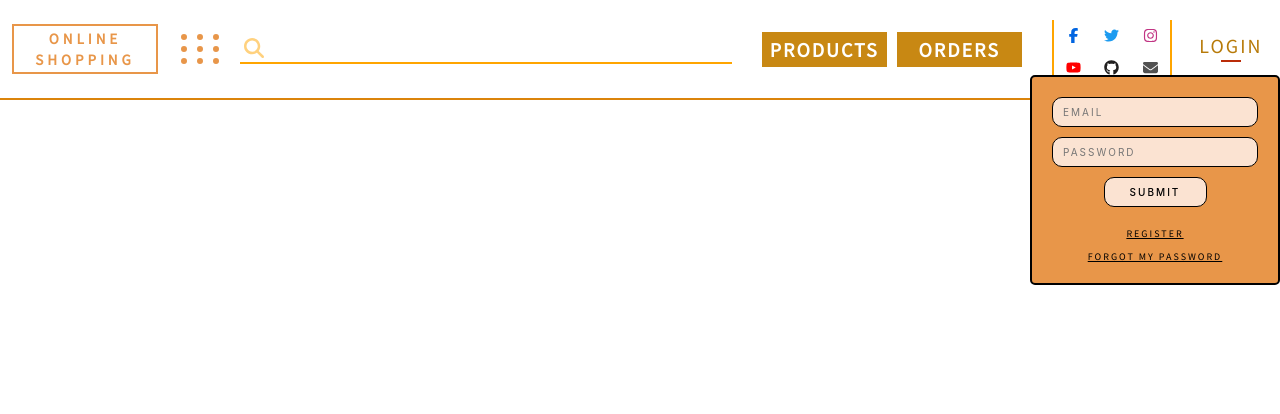
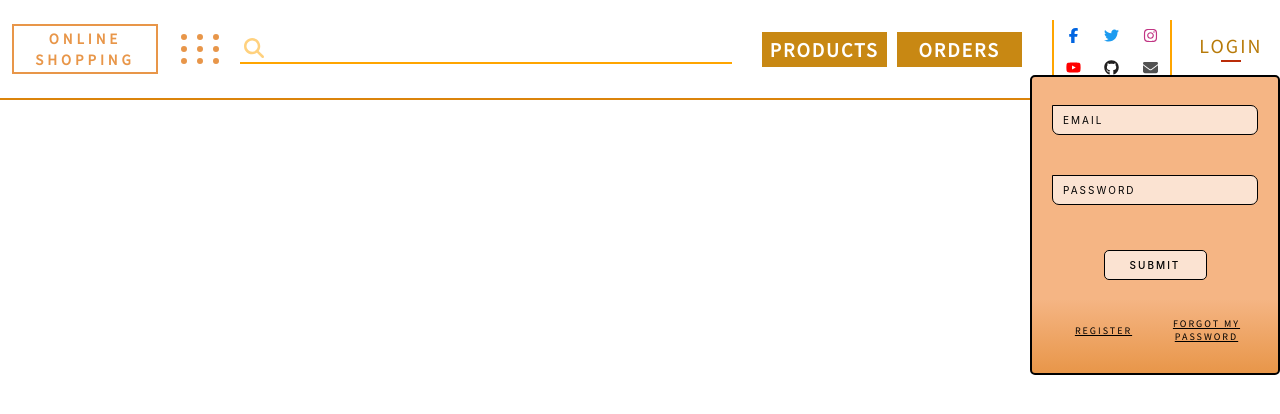
Before and after one commit to cptemre/mern-project-no-2-remote-fashion, a React (Create React App) app in the folder client/: page / in a window 1280 px wide. Shown: the top 414 px of the page. Built offline with nearby package versions, Linux system fonts and the light colour scheme.

Commit message:
Menu styling and mouse handles

```diff
--- a/client/src/components/header/account-info/Login/Login.tsx
+++ b/client/src/components/header/account-info/Login/Login.tsx
@@ -12,8 +12,10 @@ const Login = () => {
   // STATE
   const { state } = useContext(Context);
   // STATE VARIABLES
+  const stateUnderline1 = state.css.underlineWidth1;
   const stateUnderline2 = state.css.underlineWidth2;
   const stateTransitionMs = state.css.transitionMs;
+  // LOGIN ENTER ANIMATION
   const mouseEnterHandle = (
     e: React.MouseEvent<HTMLDivElement, MouseEvent>
   ) => {
@@ -25,8 +27,14 @@ const Login = () => {
     );
   };
 
+  const mouseLeaveHandle = () => {
+    $("#login-button-div")
+      .children(".underline")
+      .stop()
+      .animate({ width: stateUnderline1 }, stateTransitionMs);
+  };
   return (
-    <section id="login-section">
+    <section id="login-section" onMouseLeave={() => mouseLeaveHandle()}>
       <article id="login-article">
         <div id="login-button-div" onMouseEnter={(e) => mouseEnterHandle(e)}>
           <div id="login-div">LOGIN</div>
--- a/client/src/components/header/account-info/Login/LoginArea.tsx
+++ b/client/src/components/header/account-info/Login/LoginArea.tsx
@@ -1,9 +1,66 @@
+import { useState } from "react";
 //* COMPONENTS
 import LoginAreaLinks from "./LoginAreaLinks";
+//* NPMS
+import $ from "jquery";
 //* CSS
 import "../../../../css/header/account-info/login/login-area.css";
 
 const LoginArea = () => {
+  const [selectedInput, setSelectedInput] = useState<string>();
+  // INPUT MOUSE ENTER HANDLE
+  const mouseEnterHandle = (
+    e: React.MouseEvent<HTMLInputElement, MouseEvent>
+  ) => {
+    const inputType = $(e.currentTarget).attr("id") === "login-button";
+    if (inputType) {
+      $(e.currentTarget).css({
+        backgroundColor: "var(--orange-color-1)",
+        boxShadow: "0 0 0 0.1rem white",
+        borderColor: "transparent",
+      });
+    } else {
+      $(e.currentTarget).css({
+        backgroundColor: "var(--soft-white-color-1)",
+        boxShadow: "0 0 0 0.1rem black",
+      });
+    }
+  };
+  const mouseLeaveHandle = (
+    e: React.MouseEvent<HTMLInputElement, MouseEvent>
+  ) => {
+    const inputType = $(e.currentTarget).attr("id") === "login-button";
+    if (inputType) {
+      $(e.currentTarget).css({
+        backgroundColor: "var(--orange-color-3)",
+        boxShadow: "none",
+        borderColor: "black",
+      });
+    } else {
+      const isNameSame = $(e.currentTarget).attr("name") === selectedInput;
+      if (!isNameSame) {
+        $(e.currentTarget).css({
+          boxShadow: "none",
+          backgroundColor: "var(--orange-color-3)",
+        });
+      }
+    }
+  };
+  const focusHandle = (e: React.FocusEvent<HTMLInputElement, Element>) => {
+    $(e.currentTarget).css({
+      boxShadow: "0 0 0 0.1rem black",
+      backgroundColor: "var(--soft-white-color-1)",
+    });
+    const name = $(e.currentTarget).attr("name");
+    setSelectedInput(name);
+  };
+  const blurHandle = (e: React.FocusEvent<HTMLInputElement, Element>) => {
+    $(e.currentTarget).css({
+      boxShadow: "none",
+      backgroundColor: "var(--orange-color-3)",
+    });
+    setSelectedInput("");
+  };
   return (
     <section id="login-area-section">
       <form onSubmit={(e) => e.preventDefault()} id="login-form">
@@ -12,14 +69,28 @@ const LoginArea = () => {
           className="login-input"
           name="email"
           placeholder="EMAIL"
+          onMouseEnter={(e) => mouseEnterHandle(e)}
+          onMouseLeave={(e) => mouseLeaveHandle(e)}
+          onFocus={(e) => focusHandle(e)}
+          onBlur={(e) => blurHandle(e)}
         />
         <input
           type="password"
           className="login-input"
           name="password"
           placeholder="PASSWORD"
+          onMouseEnter={(e) => mouseEnterHandle(e)}
+          onMouseLeave={(e) => mouseLeaveHandle(e)}
+          onFocus={(e) => focusHandle(e)}
+          onBlur={(e) => blurHandle(e)}
         />
-        <input type="submit" id="login-button" value="SUBMIT" />
+        <input
+          type="submit"
+          id="login-button"
+          value="SUBMIT"
+          onMouseEnter={(e) => mouseEnterHandle(e)}
+          onMouseLeave={(e) => mouseLeaveHandle(e)}
+        />
       </form>
       <LoginAreaLinks />
     </section>
--- a/client/src/css/header/account-info/login/login-area-links.css
+++ b/client/src/css/header/account-info/login/login-area-links.css
@@ -1,5 +1,4 @@
 #login-area-links-section {
-  flex-direction: column;
   row-gap: 1rem;
 }
 
@@ -7,8 +6,6 @@
   font-size: 1rem;
   text-decoration: underline;
   cursor: pointer;
+  text-align: center;
+  height: 3rem;
 }
-
-#register-link-article {
-  flex-direction: column;
-}
--- a/client/src/css/header/account-info/login/login-area.css
+++ b/client/src/css/header/account-info/login/login-area.css
@@ -1,12 +1,13 @@
 #login-area-section {
   position: absolute;
-  background-color: var(--orange-color-1);
+  background: linear-gradient(var(--orange-color-2) 75%, var(--orange-color-1));
   min-width: 25rem;
   top: var(--absolute-position-top);
   right: 0;
   transform-origin: top right;
   transition: 0.2s;
   flex-direction: column;
+  min-height: 30rem;
   height: auto;
   padding: 2rem;
   row-gap: 2rem;
@@ -16,20 +17,28 @@
 
 #login-form {
   flex-direction: column;
-  row-gap: 1rem;
+  row-gap: 4rem;
 }
 
 #login-form > input {
   height: 3rem;
-  border-radius: 1rem;
+  border-radius: 0.7rem;
+  border-top-left-radius: 0;
   border: 0.1rem solid black;
   background-color: var(--orange-color-3);
   letter-spacing: 2px;
   padding-left: 1rem;
 }
 
+#login-form > input::placeholder {
+  color: black;
+}
+
 #login-form > input[type="submit"] {
   padding-left: 0;
+  border-radius: 0.5rem;
   width: 50%;
   font-weight: 500;
+  margin-top: 0.5rem;
+  background-color: var(--orange-color-3);
 }
```
